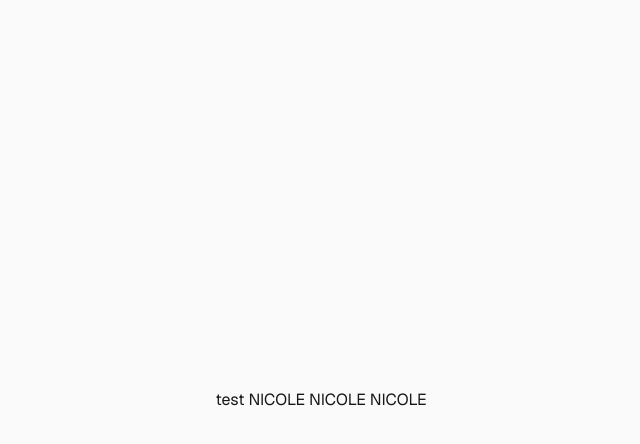
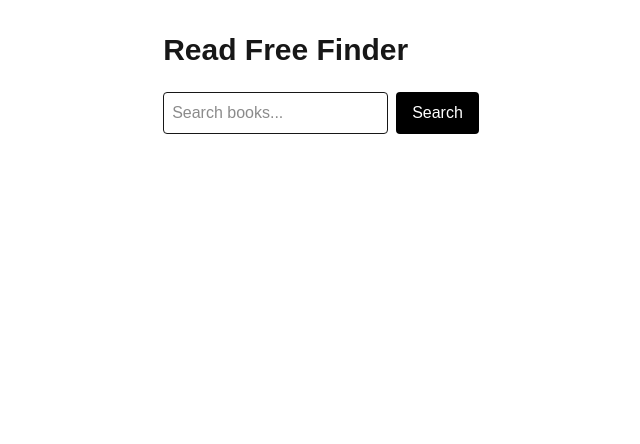
Before and after one commit to nwelsh/book-finder-v2, a Next.js app: page / in a window 1280 px wide. Shown: the top 444 px of the page, without its empty margins (319-959 px from the left). Built offline with nearby package versions, Linux system fonts and the light colour scheme.

Commit message:
page.tsx

```diff
--- a/app/page.tsx
+++ b/app/page.tsx
@@ -1,9 +1,100 @@
-import Image from "next/image";
+"use client";
+
+import { useState } from "react";
 
 export default function Home() {
+  const [query, setQuery] = useState("");
+  const [books, setBooks] = useState<any[]>([]);
+  const [loading, setLoading] = useState(false);
+
+  async function handleSearch() {
+    try {
+      setLoading(true);
+
+      const res = await fetch(
+        `https://www.googleapis.com/books/v1/volumes?q=${query}`,
+      );
+
+      const data = await res.json();
+
+      setBooks(data);
+    } catch (error) {
+      console.error(error);
+    } finally {
+      setLoading(false);
+    }
+  }
+
   return (
-    <div className="flex flex-col flex-1 items-center justify-center bg-zinc-50 font-sans dark:bg-black">
-      test NICOLE NICOLE NICOLE
-    </div>
+    <main className="p-8 max-w-4xl mx-auto">
+      <h1 className="text-3xl font-bold mb-6">Read Free Finder</h1>
+
+      <div className="flex gap-2 mb-6">
+        <input
+          className="border p-2 flex-1 rounded"
+          value={query}
+          onChange={(e) => setQuery(e.target.value)}
+          placeholder="Search books..."
+        />
+
+        <button
+          type="button"
+          className="bg-black text-white px-4 py-2 rounded"
+          onClick={handleSearch}
+        >
+          Search
+        </button>
+      </div>
+      {loading && (
+        <div className="text-center py-8">
+          <p className="text-lg font-medium">Loading...</p>
+        </div>
+      )}
+
+      <div className="grid gap-4">
+        {books.map((book) => (
+          <div key={book.id} className="border rounded-lg p-4 flex gap-4">
+            {book.thumbnail && (
+              <img
+                src={book.thumbnail}
+                alt={book.title}
+                className="w-24 h-auto rounded"
+              />
+            )}
+
+            <div>
+              <h2 className="text-xl font-bold">{book.title}</h2>
+
+              <p className="text-gray-600">{book.authors.join(", ")}</p>
+
+              <p className="mt-2">
+                {book.kindleUnlimited
+                  ? "✅ Kindle Unlimited"
+                  : "❌ Not on Kindle Unlimited"}
+              </p>
+              {book.library.exists ? (
+                <div className="mt-2">
+                  <p className="font-semibold">Chicago Public Library</p>
+
+                  {book.library.ebookAvailable && <p>📖 Ebook Available Now</p>}
+
+                  {book.library.ebookWaitlist && <p>⏳ Ebook Waitlist</p>}
+
+                  {book.library.audiobookAvailable && (
+                    <p>🎧 Audiobook Available Now</p>
+                  )}
+
+                  {book.library.audiobookWaitlist && (
+                    <p>⏳ Audiobook Waitlist</p>
+                  )}
+                </div>
+              ) : (
+                <p>❌ Not in Chicago Public Library - test</p>
+              )}
+            </div>
+          </div>
+        ))}
+      </div>
+    </main>
   );
 }
```
